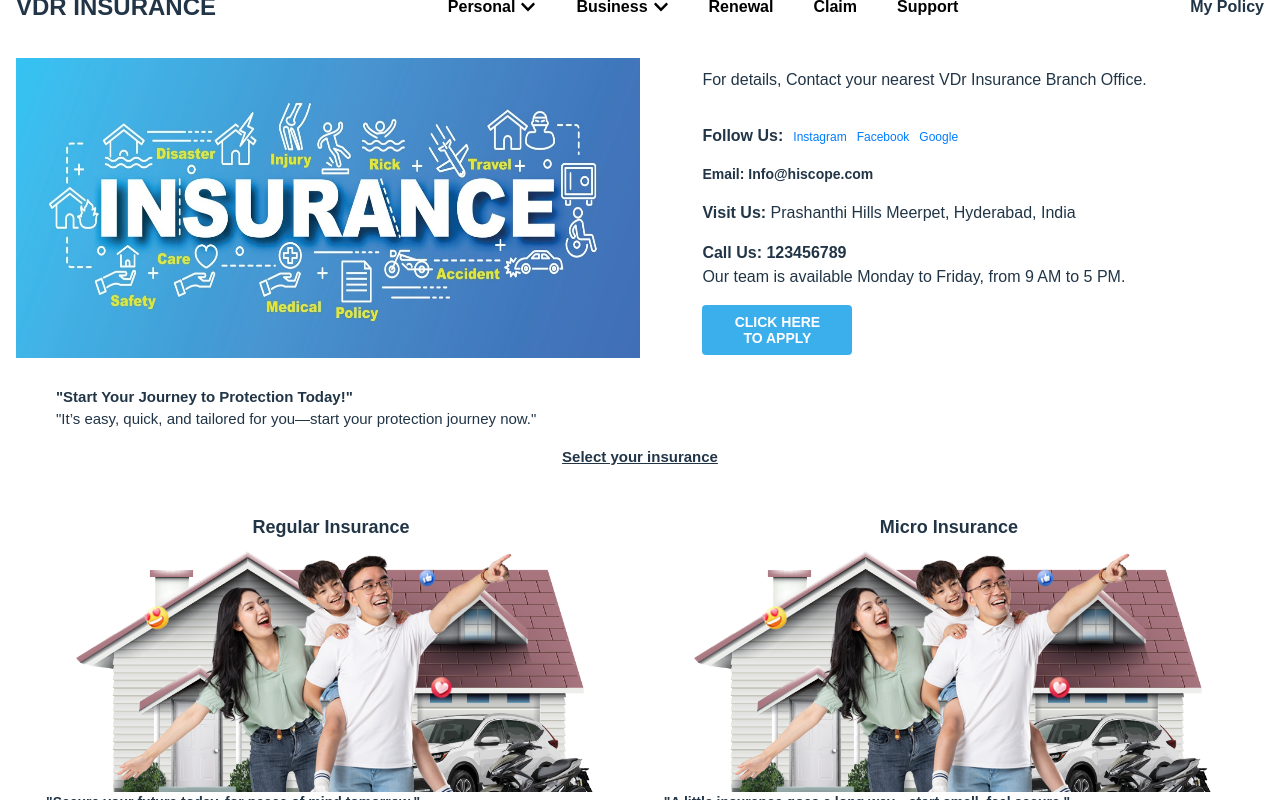
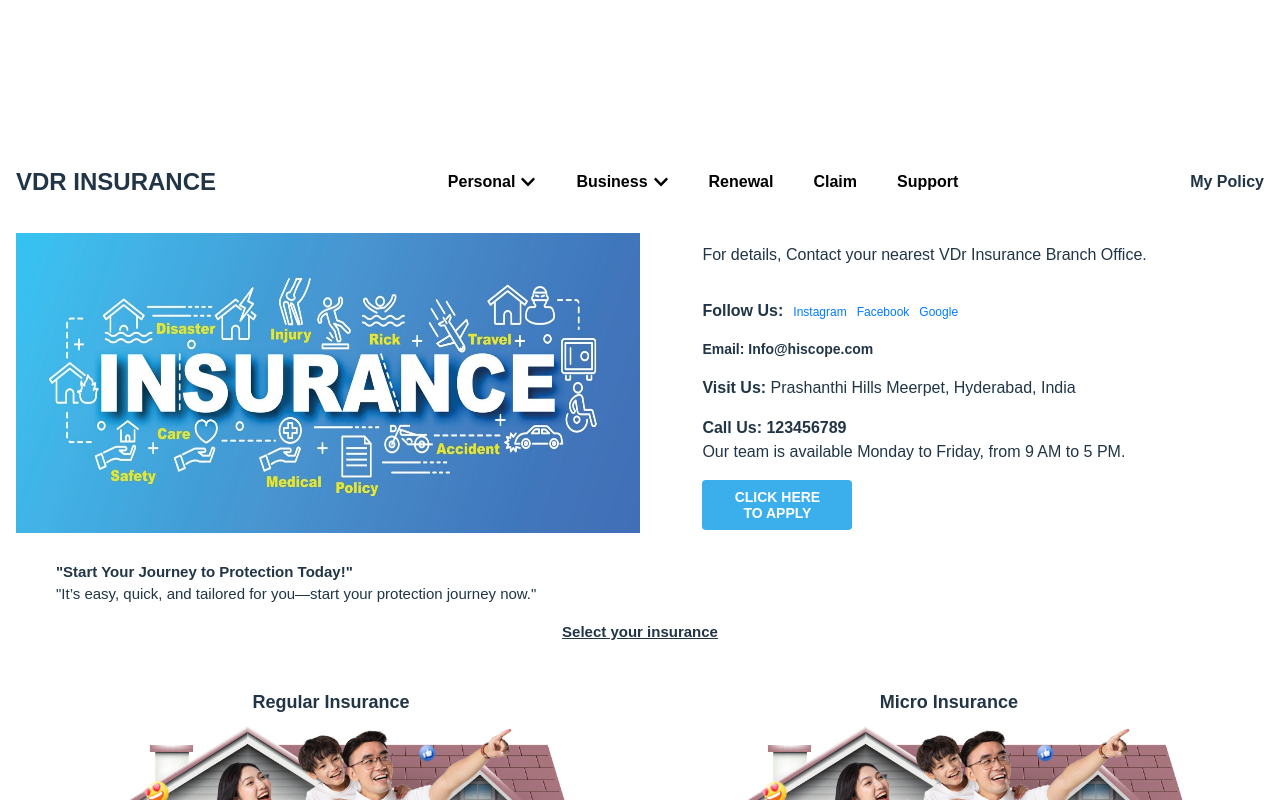
Before and after one commit to Praneethvarma807/InsurancePage, a React (Vite) app: page / in a window 1280 px wide. Shown: the top 800 px of the page. Built offline with nearby package versions, Linux system fonts and the light colour scheme.

Commit message:
Update insurancePage.css

```diff
--- a/src/insurancePage.css
+++ b/src/insurancePage.css
@@ -16,7 +16,7 @@ Main Container
   justify-content: space-between;
   align-items: center;
   height: 90px;
-  margin-top: 100px;
+  margin-top: 450px;
   padding: 0 0px;
   background-color: #fff;
 }
```
